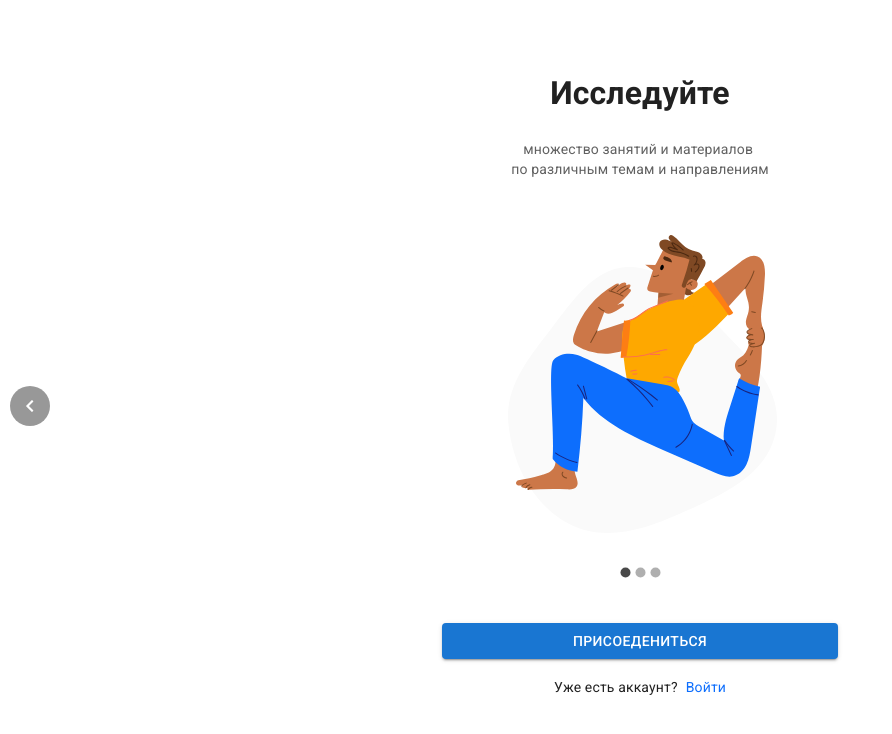
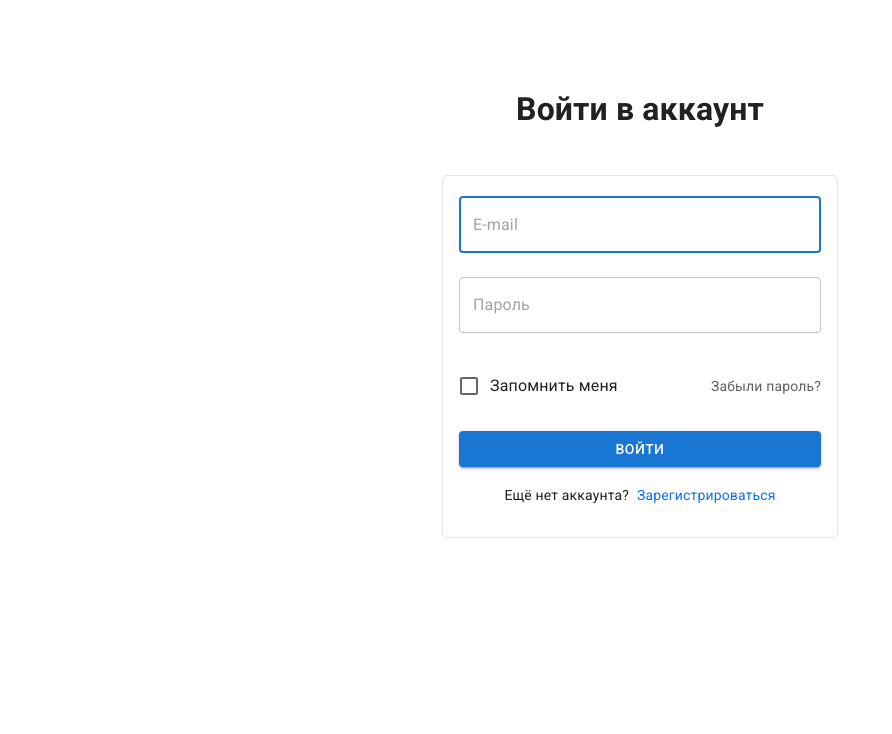
Before and after one commit to XeniaGorbunova/atha.yoga, a React app: page / in a window 1280 px wide. Shown: the top 734 px of the page, without its empty margins (0-892 px from the left). Built offline with nearby package versions, Linux system fonts and the light colour scheme.

Commit message:
LogIn component is stylized

```diff
--- a/src/App.jsx
+++ b/src/App.jsx
@@ -1,15 +1,14 @@
 import React from 'react';
 import './styles.scoped.scss';
 import CssBaseline from '@mui/material/CssBaseline';
-import LogIn from './components/SignIn/log_in.js';
-import SignUp from './components/SignIn/sign_in.js';
+import LogInPage from './pages/signIn/index.js';
 import WelcomePage from './pages/welcome/index.js';
 
 export default function MyApp() {
   return (
     <React.Fragment>
       <CssBaseline />
-      <WelcomePage />
+      <LogInPage />
     </React.Fragment>
   );
 }
--- a/src/components/SignIn/log_in.js
+++ b/src/components/SignIn/log_in.js
@@ -35,10 +35,10 @@ export default function LogIn() {
             alignItems: 'center',
           }}
         >
-          <Typography component="h1" variant="h2" class="header">
+          <Typography component="h1" variant="h2" class="header" className="header" gutterBottom>
             Войти в аккаунт
           </Typography>
-          <Box component="form" onSubmit={handleSubmit} noValidate sx={{ mt: 1 }} class="form_container">
+          <Box component="form" onSubmit={handleSubmit} noValidate sx={{ mt: 1 }} class="form__container">
             <TextField
               margin="normal"
               fullWidth
@@ -57,15 +57,16 @@ export default function LogIn() {
               id="password"
               autoComplete="current-password"
             />
-            <Grid container alignItems="center">
+            <Grid container alignItems="center" marginTop={3} >
               <Grid item xs>
                 <FormControlLabel
                   control={<Checkbox value="remember" color="primary" />}
                   label="Запомнить меня"
+                  className="checkbox__label"
                 />
               </Grid>
               <Grid item>
-                <Link href="#" variant="body2" class="link">
+                <Link href="#" variant="body2" class="welcome__link welcome__link-grey">
                   Забыли пароль?
                 </Link>
               </Grid>
@@ -85,7 +86,7 @@ export default function LogIn() {
                 </Typography>
               </Grid>
               <Grid item>
-                <Link href="#" variant="body2" class="link">
+                <Link href="#" variant="body2" class="welcome__link">
                   Зарегистрироваться
                 </Link>
               </Grid>
--- /dev/null
+++ b/src/pages/signIn/index.js
@@ -0,0 +1,6 @@
+import React from 'react';
+import LogIn from '../../components/SignIn/log_in.js';
+
+const LogInPage = () => <LogIn />;
+
+export default LogInPage;
--- a/src/styles.scoped.scss
+++ b/src/styles.scoped.scss
@@ -24,8 +24,9 @@
   font-size: 14px;
 }
 
-.form_container {
-  padding: 16px;
+.form__container {
+  margin-top: 20px;
+  padding: 5px 16px 30px 16px;
   border: 1px solid #E5E5E5;
   border-radius: 5px;
 }
@@ -38,3 +39,12 @@
   justify-content: center;
   background-color: #0D6EFD;
 }
+
+.welcome__link-grey {
+  color: #616161;
+}
+
+.checkbox__label {
+  font-size: 14px;
+  color: #212121;
+}
```
